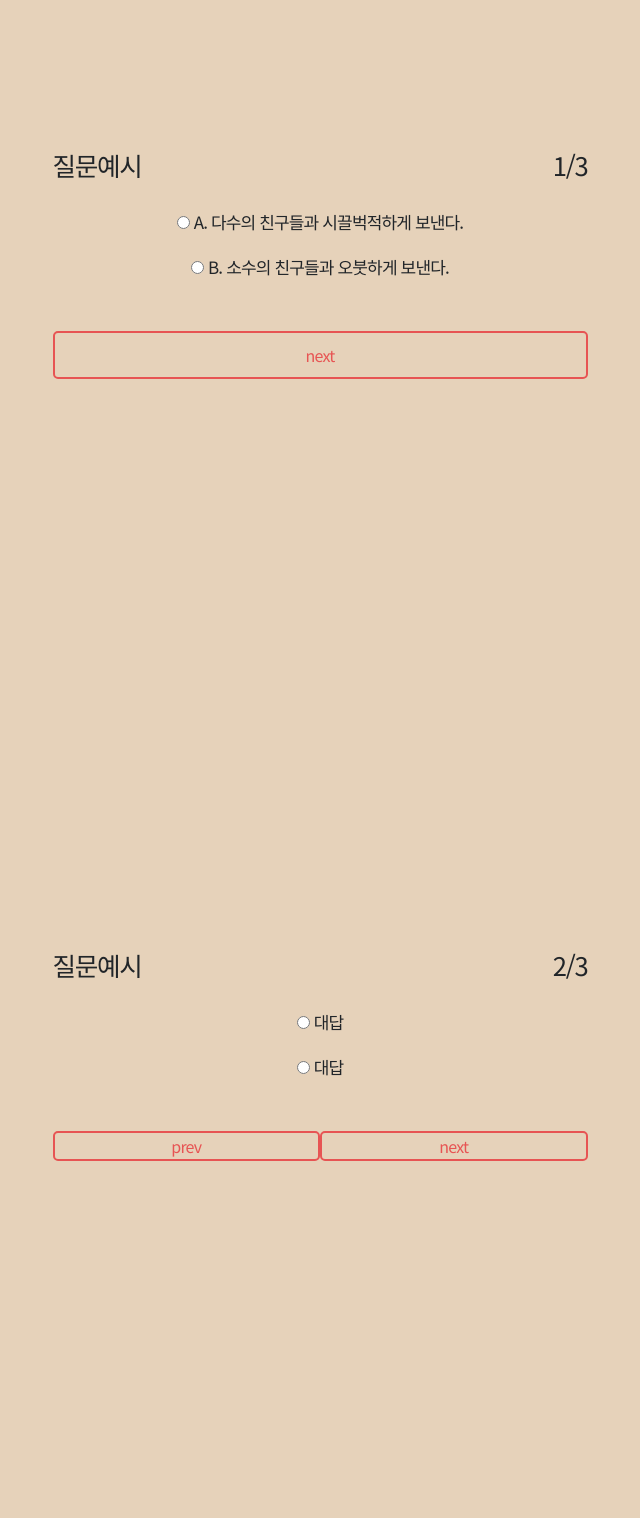
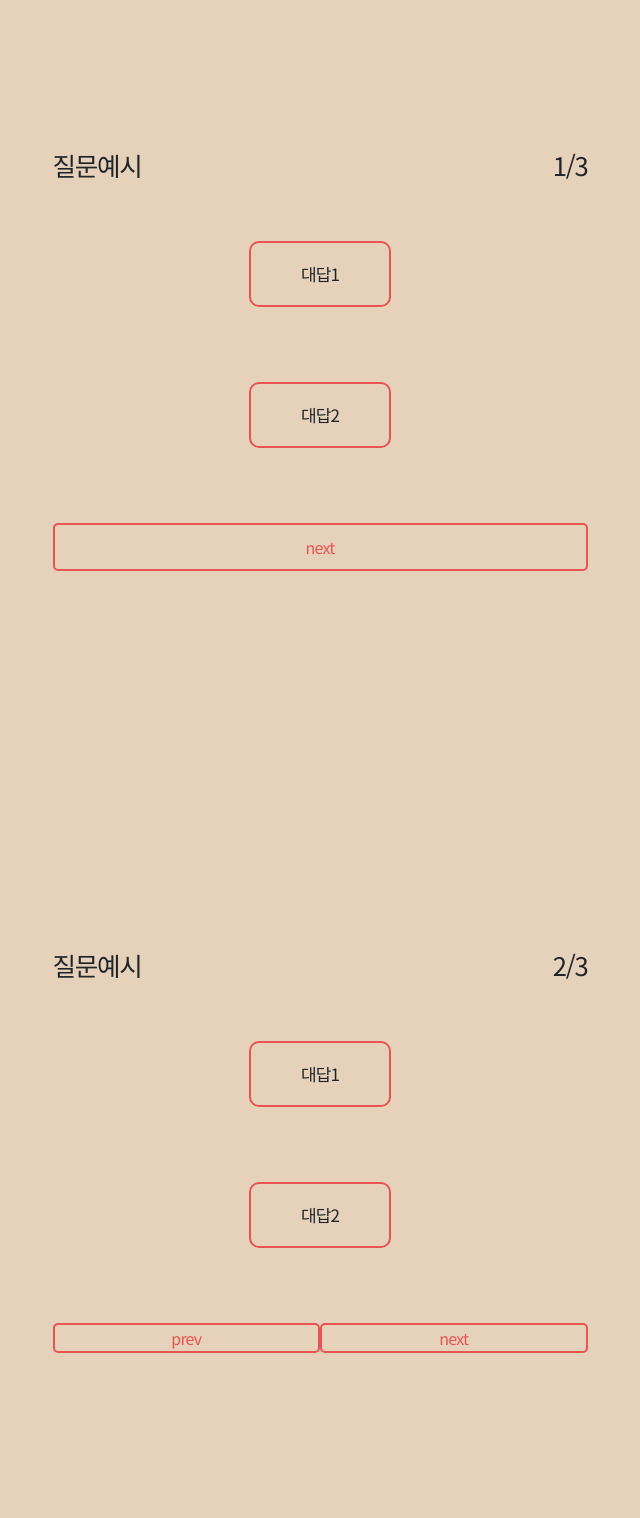
Before and after one commit to sparta-reddev/gift-personality, a Flask app: page /quiz in a window 1280 px wide. Shown: the top 1518 px of the page, without its empty margins (320-960 px from the left). Run offline with Flask 2, Linux system fonts and the light colour scheme; some libraries are stand-ins or nearby versions.

Commit message:
Style | quiz.html의 radio input 스타일 조정

```diff
--- a/static/style/quiz.css
+++ b/static/style/quiz.css
@@ -41,6 +41,40 @@ body {overflow: hidden;}
     cursor: pointer;
 }
 
+.option{
+    margin: 0;
+}
+
+.option input[type="radio"]{
+  display:none;
+}
+
+.option input[type="radio"] + span{
+    display:flex;
+    align-items:center;
+    margin: 30px auto;
+    padding: 20px 50px;
+    border-radius: 10px;
+    background-color: transparent;
+    border: 2px solid #E75453;
+    transition: 0.3s;
+}
+
+.option input[type="radio"] + span:hover {
+    cursor:pointer;
+    color: white;
+    background-color: #E75453;
+
+}
+
+.option input[type="radio"]:checked + span{
+  cursor:pointer;
+    color: white;
+    background-color: #E75453;
+}
+
+
+
 .btn_wrap>button {
     width: 100%;
     padding: 10px 0;
--- a/templates/quiz.html
+++ b/templates/quiz.html
@@ -29,12 +29,16 @@
                             </div>
                             <div class="answer">
                                 <div>
-                                    <input type="radio" name="answer_1">
-                                    <label>A. 다수의 친구들과 시끌벅적하게 보낸다.</label>
+                                    <label class="option">
+                                        <input type="radio" name="answer_1" value="옵션1">
+                                        <span>대답1</span>
+                                    </label>
                                 </div>
                                 <div>
-                                    <input type="radio" name="answer_1">
-                                    <label>B. 소수의 친구들과 오붓하게 보낸다.</label>
+                                    <label class="option">
+                                        <input type="radio" name="answer_1" value="옵션1">
+                                        <span>대답2</span>
+                                    </label>
                                 </div>
                             </div>
                             <div class="btn_wrap">
@@ -48,12 +52,16 @@
                             </div>
                             <div class="answer">
                                 <div>
-                                    <input type="radio" name="answer_1">
-                                    <label>대답</label>
+                                    <label class="option">
+                                        <input type="radio" name="answer_1" value="옵션1">
+                                        <span>대답1</span>
+                                    </label>
                                 </div>
                                 <div>
-                                    <input type="radio" name="answer_1">
-                                    <label>대답</label>
+                                    <label class="option">
+                                        <input type="radio" name="answer_1" value="옵션1">
+                                        <span>대답2</span>
+                                    </label>
                                 </div>
                             </div>
                             <div class="btn_sort">
```
